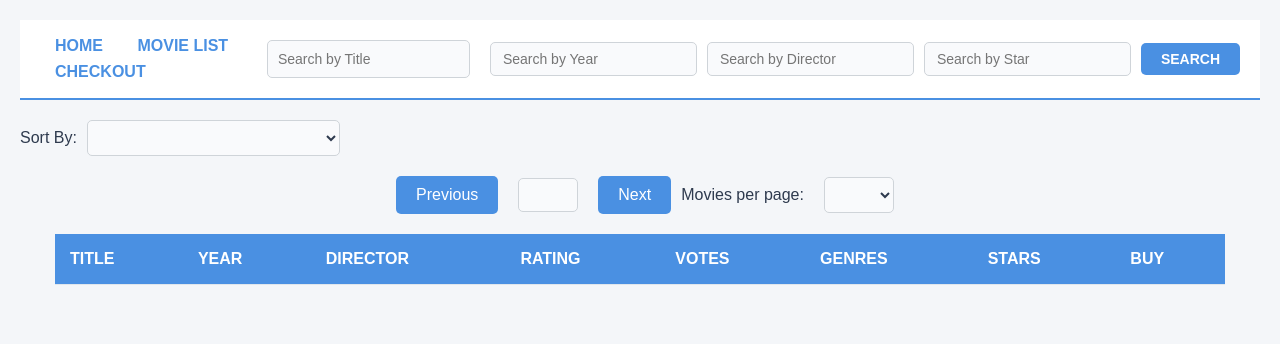
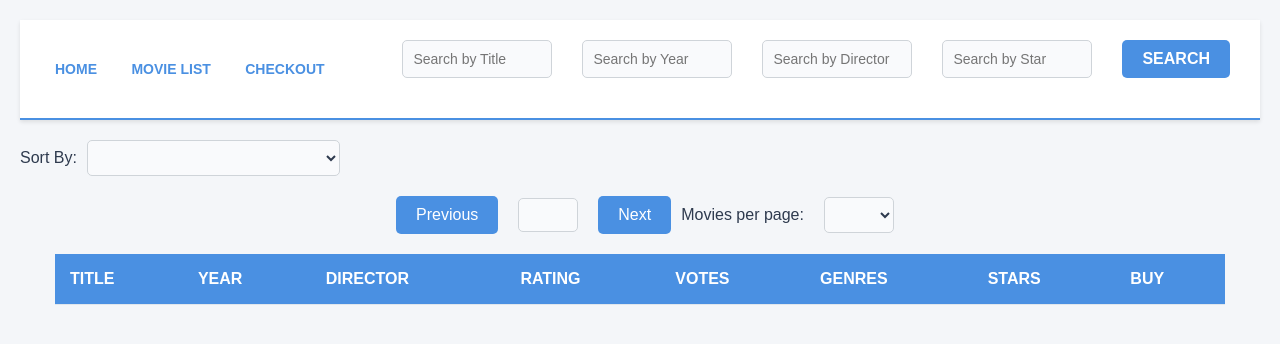
Before and after one commit to vctruong100/fablixmovie, a plain HTML site: page WebContent/movielist.html in a window 1280 px wide. Drawn offline with nearby package versions, Linux system fonts and the light colour scheme; no server answers.

Commit message:
autocomplete: update styles, add features
Unhighlight when hover outside entry. Fix padding and spacing in nav
bar. Fix typo.

```diff
--- a/WebContent/autocomplete.js
+++ b/WebContent/autocomplete.js
@@ -42,6 +42,12 @@ function displaySuggestions(suggestions) {
     dropdown.empty().hide();
     if (suggestions.length > 0) {
         currentIndex = -1;
+
+        dropdown.off("mouseleave").on("mouseleave", function () {
+            $(".highlight").removeClass("highlight");
+            currentIndex = -1;
+        });
+
         suggestions.slice(0, 10).forEach((suggestion, index) => {
             console.log(suggestion);
             const suggestionDiv = $("<div>")
--- a/WebContent/movielist.html
+++ b/WebContent/movielist.html
@@ -18,7 +18,7 @@
         <a href="shoppingcart.html">Checkout</a>
     </div>
     <!-- Search Form -->
-    <form id="search-form" class="navbar-search">
+    <form id="search_form" class="navbar-search">
         <input type="hidden" name="page" value="1">
         <input type="text" id="title_search_box" name="title" placeholder="Search by Title" autocomplete="off">
         <div id="autocomplete_dropdown" class="dropdown"></div>
--- a/WebContent/shared.css
+++ b/WebContent/shared.css
@@ -147,16 +147,15 @@ li a:hover {
     align-items: center;
     background-color: #ffffff;
     padding: 10px 20px;
-    margin-bottom: 20px;
     border-bottom: 2px solid #4a90e2;
-    position: relative;
+    box-shadow: 0 2px 4px rgba(0, 0, 0, 0.1);
 }
 
 .navbar-links a {
     color: #4a90e2;
     text-decoration: none;
     margin: 0 15px;
-    font-size: 16px;
+    font-size: 14px;
     text-transform: uppercase;
     font-weight: bold;
 }
@@ -169,29 +168,39 @@ li a:hover {
     display: flex;
     align-items: center;
     gap: 10px;
-    position: relative;
+    flex-wrap: nowrap;
 }
 
 .navbar-search input[type="text"],
 .navbar-search input[type="number"] {
-    padding: 8px 12px;
-    border: 1px solid #cfd4d9;
-    border-radius: 5px;
+    padding: 6px 12px;
+    border: 1px solid #dcdfe6;
+    border-radius: 20px;
     background-color: #f9fafc;
-    color: #2e3a4e;
+    color: #333333;
     font-size: 14px;
+    outline: none;
+    transition: border 0.3s, box-shadow 0.3s;
+    width: 150px;
+}
+
+.navbar-search input[type="text"]:focus,
+.navbar-search input[type="number"]:focus {
+    border: 1px solid #4a90e2;
+    box-shadow: 0 0 4px rgba(74, 144, 226, 0.5);
 }
 
 .navbar-search button {
-    padding: 8px 20px;
+    padding: 6px 15px;
     background-color: #4a90e2;
-    color: white;
-    border-radius: 5px;
+    color: #ffffff;
     border: none;
+    border-radius: 20px;
     cursor: pointer;
     font-size: 14px;
+    font-weight: bold;
     text-transform: uppercase;
-    font-weight: bold;
+    transition: background-color 0.3s;
 }
 
 .navbar-search button:hover {
```
